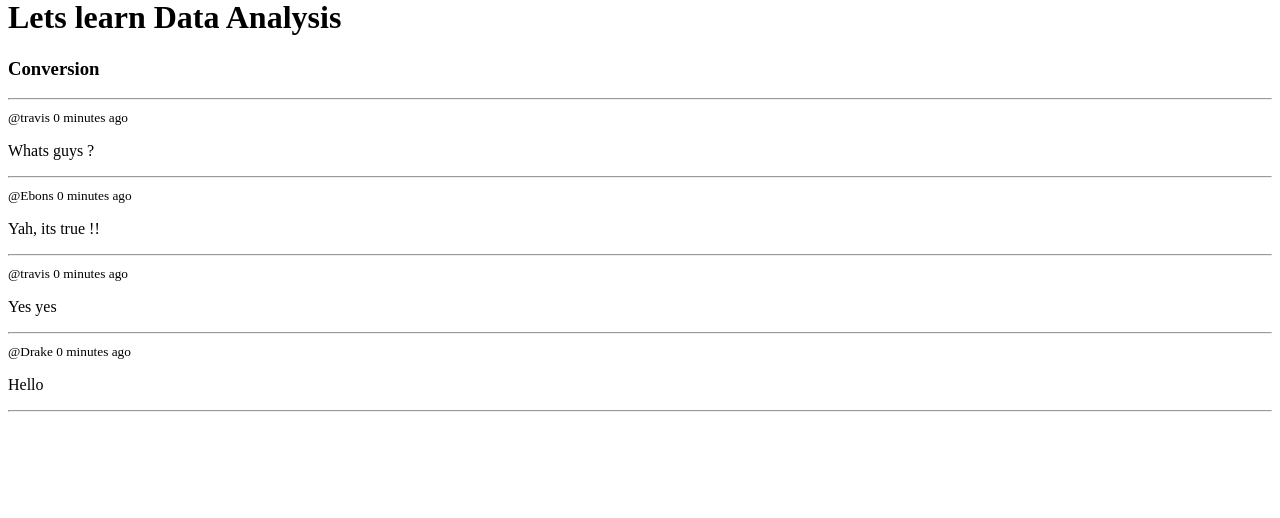
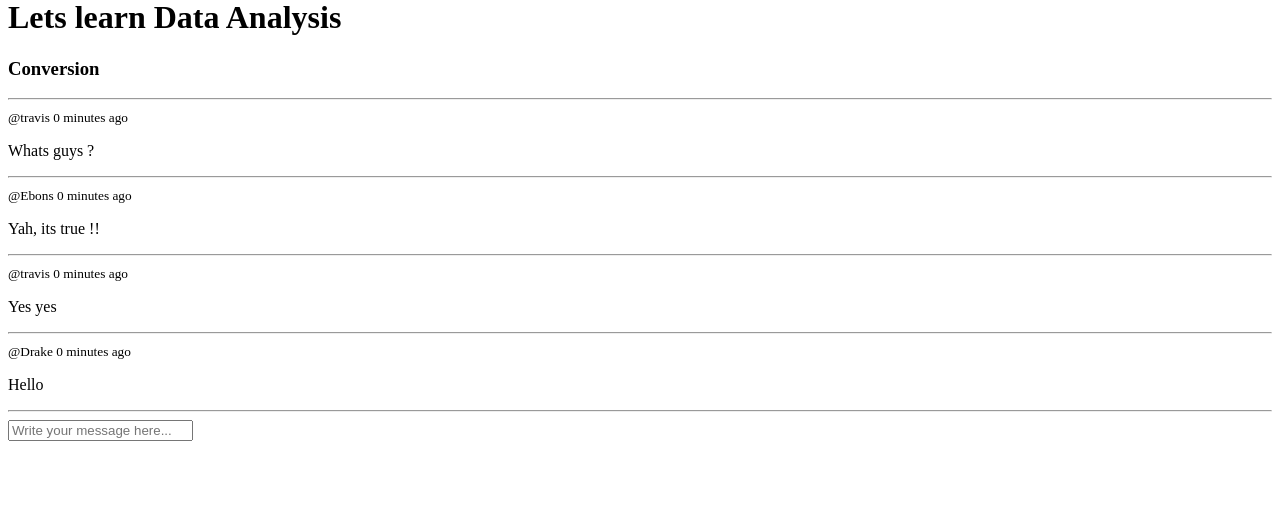
Before and after one commit to EbonsAgaba/nataraj, a Django app: page /room/7/ in a window 1280 px wide. Shown: the part 201-719 px from the top of the page. Run offline with Django 4.2, Linux system fonts and the light colour scheme; a user stored in the database is signed in; data comes from the database, SQL or seed files in the repository; both versions use the stored data as it was after the commit.

Commit message:
Added 'Adding messages to the converastion'

```diff
--- a/nataraj/base/templates/base/room.html
+++ b/nataraj/base/templates/base/room.html
@@ -10,6 +10,10 @@
 
 
 {% block content %}
+
+<div class="room-container">
+
+
 
 <h1>{{ room.name }}</h1>
 <p>{{ room.description }}</p>
@@ -28,6 +32,19 @@
 
 </div>
 
+
+{% if request.user.is_authenticated %}
+<div class="comment-form">
+    <form method="POST" action="">
+       {% csrf_token %}
+        <input type="text" name="body" placeholder="Write your message here...">
+
+    </form>
+</div>
+{% endif %}
+
+
+</div>
 {% endblock content %}
 
 </body>
--- a/nataraj/base/views.py
+++ b/nataraj/base/views.py
@@ -6,7 +6,7 @@ from django.contrib.auth.models import User
 from django.contrib.auth import authenticate, login, logout
 from django.contrib.auth.forms import UserCreationForm
 from django.contrib.auth.decorators import login_required
-from .models import Room, Topic
+from .models import Room, Topic, Messages
 from .forms import RoomForm
 
 # Create your views here.
@@ -81,6 +81,14 @@ def home(request):
 def room(request, pk):
     room = Room.objects.get(id=pk)
     room_messages = room.messages_set.all().order_by('-created')
+
+    if request.method == 'POST':
+        message = Messages.objects.create(
+            user=request.user,
+            room=room,
+            body=request.POST.get('body')
+        )
+        return redirect('room', pk=room.id)
     context = {'room': room, 'room_messages': room_messages}
     return render(request, 'base/room.html', context)
 
```
Also changed, not shown: nataraj/db.sqlite3.
